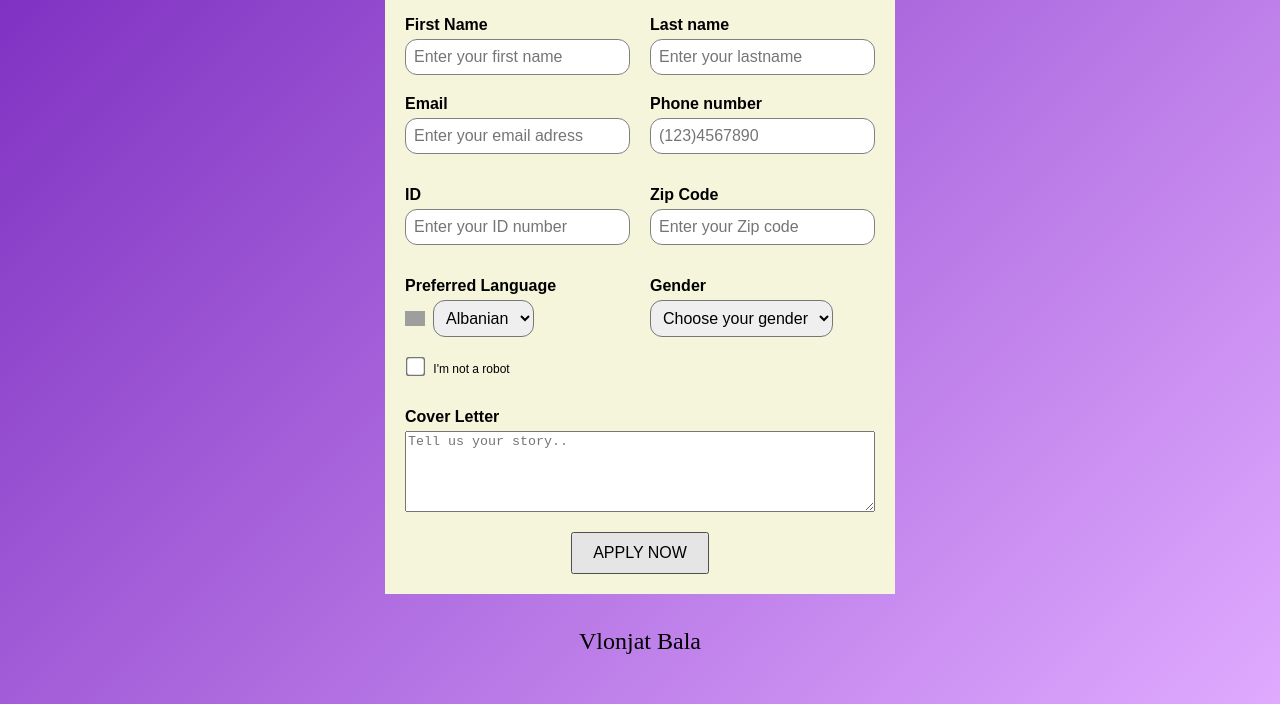
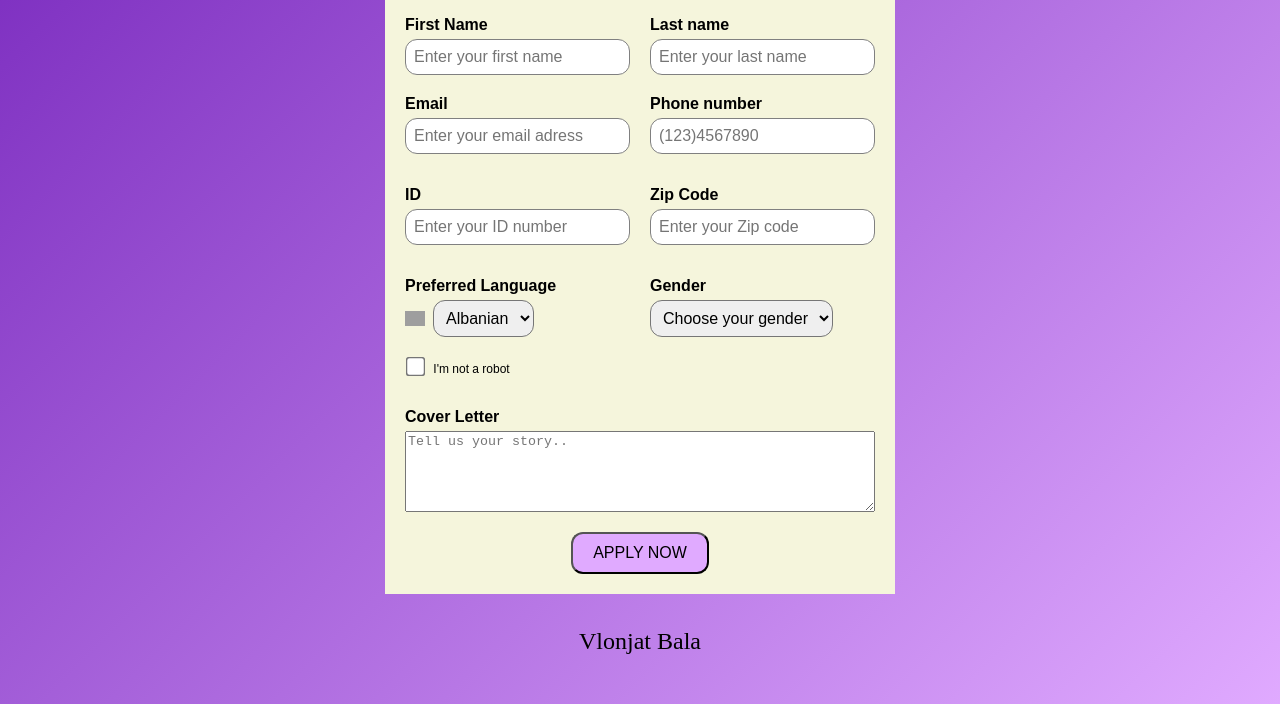
Before and after one commit to xaxiqe/job-application-form, a plain HTML site: page index.htm in a window 1280 px wide. In both pictures the pointer is over the element "APPLY NOW". Shown: the part 96-800 px from the top of the page. Drawn offline with Linux system fonts and the light colour scheme; grey boxes are pictures that could not be loaded.

Commit message:
saving local chaanges before pull

```diff
--- a/index.htm
+++ b/index.htm
@@ -17,7 +17,7 @@
         </div>
         <div class="input-group">
           <label for="username">Last name</label>
-          <input type="text" id="lastname" autocomplete="nope" placeholder="Enter your lastname" />
+          <input type="text" id="lastname" autocomplete="nope" placeholder="Enter your last name" />
         </div>
       </div>
       <div class="row">
--- a/style.css
+++ b/style.css
@@ -56,7 +56,12 @@ h2 {
 .button-row button {
   padding: 1rem 2rem;
   font-size: 1.6rem;
+  border-radius: 1.2rem;
   cursor: pointer;
+}
+.button-row :hover {
+  columns: fff;
+  background-color: #e0aaff;
 }
 
 .select-wrapper {
```
